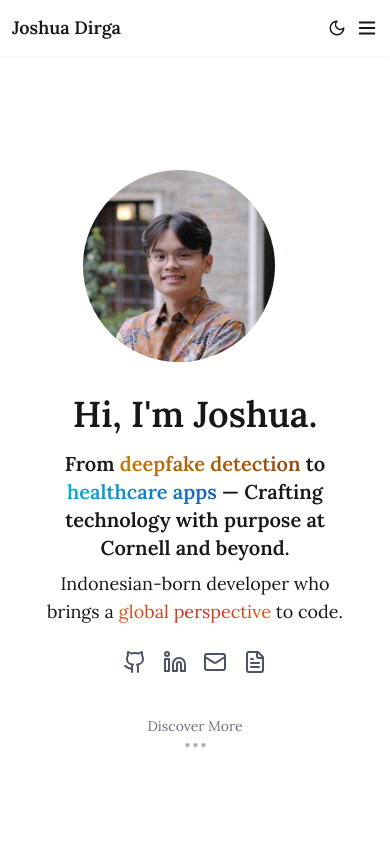
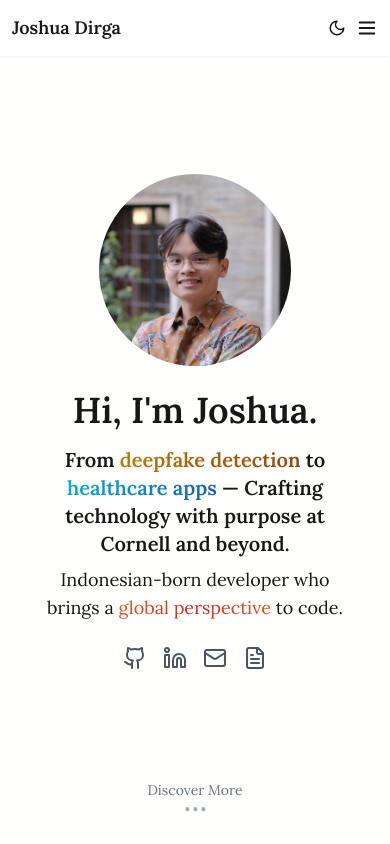
Before and after one commit to JoshD94/personal-website-2, a Next.js app: page / in a window 390 px wide. Shown: the top 844 px of the page. Built offline with nearby package versions, Linux system fonts and the light colour scheme; some icons are missing.

Commit message:
Centered headshot on mobile and moved scroll indicator down

```diff
--- a/src/components/AnimatedIntro.tsx
+++ b/src/components/AnimatedIntro.tsx
@@ -7,8 +7,8 @@ const AnimatedIntro = () => {
   return (
     <div className="min-h-screen py-16 sm:py-0 sm:h-screen flex items-center justify-start p-8">
       <div className="w-full max-w-5xl mx-auto">
-        <div className="grid grid-cols-1 md:grid-cols-3 gap-8 items-center">
-          <div className="flex justify-center md:justify-end">
+        <div className="flex flex-col items-center md:grid md:grid-cols-3 md:gap-8 md:items-center">
+          <div className="w-full flex justify-center md:col-span-1 md:justify-end mb-6 md:mb-0">
             <Image
               src="/images/joshua-headshot-3.jpg"
               width={240}
@@ -17,7 +17,7 @@ const AnimatedIntro = () => {
               alt="Joshua"
             />
           </div>
-          <div className="space-y-6 text-center md:text-left col-span-2">
+          <div className="space-y-6 text-center md:text-left md:col-span-2 w-full">
             <div>
               <p className="text-4xl font-semibold">Hi, I'm Joshua.</p>
               <p className="text-xl sm:text-2xl font-semibold mt-4">
@@ -51,7 +51,7 @@ const AnimatedIntro = () => {
                 </a>
               </Tooltip>
               <Tooltip text="LinkedIn Profile">
-                <a
+              <a
                   href="https://www.linkedin.com/in/joshua-dirga-49a929215/"
                   target="_blank"
                   rel="noopener noreferrer"
@@ -61,7 +61,7 @@ const AnimatedIntro = () => {
                 </a>
               </Tooltip>
               <Tooltip text="Send Email">
-                <a
+              <a
                   href="mailto:joshdirga@gmail.com"
                   target="_blank"
                   className="text-gray-600 hover:text-gray-900 transition-colors"
@@ -70,7 +70,7 @@ const AnimatedIntro = () => {
                 </a>
               </Tooltip>
               <Tooltip text="Download Resume">
-                <a
+              <a
                   href="https://drive.google.com/file/d/1kmCDxLorwSFpaZdFwrv-PmkSRMAXD9MU/view?usp=sharing"
                   target="_blank"
                   rel="noopener noreferrer"
--- a/src/components/ScrollIndicator.tsx
+++ b/src/components/ScrollIndicator.tsx
@@ -25,7 +25,7 @@ const ScrollIndicator = () => {
 
   return (
     <div
-      className={`fixed bottom-24 sm:bottom-8 left-1/2 transform -translate-x-1/2 transition-opacity duration-500 ${
+      className={`fixed bottom-8 left-1/2 transform -translate-x-1/2 transition-opacity duration-500 ${
         isVisible ? "opacity-100" : "opacity-0"
       }`}
     >
```
